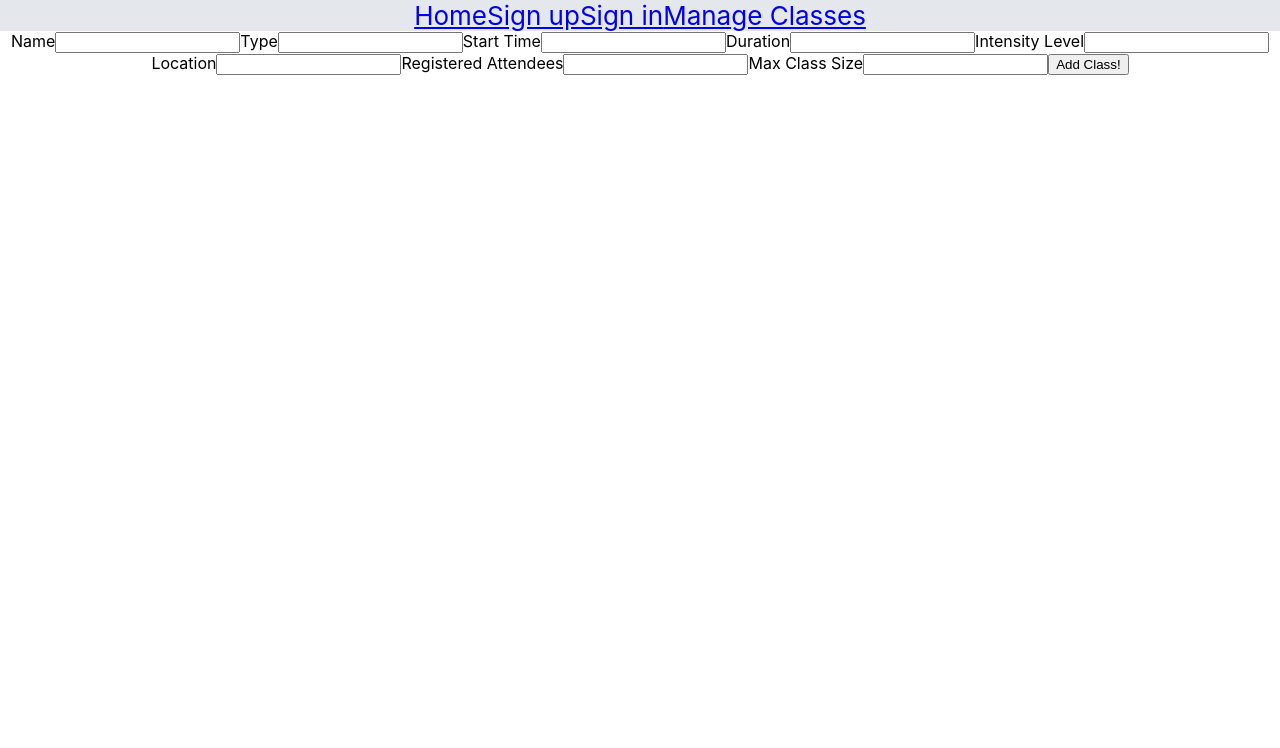
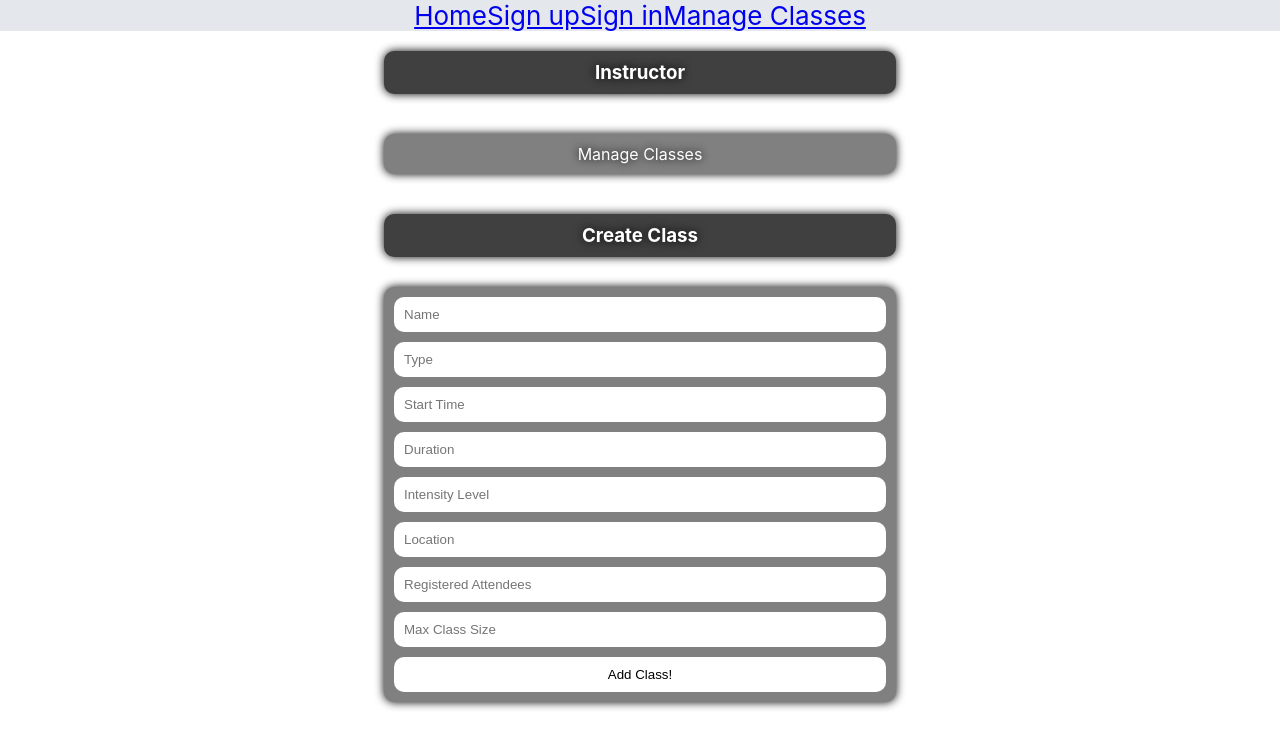
Before and after one commit to ft-3-Anywhere-Fitness/Frontend, a React (Create React App) app: page /classes/create in a window 1280 px wide. Shown: the top 748 px of the page. Built offline with nearby package versions, Linux system fonts and the light colour scheme.

Commit message:
Create Class Styling

```diff
--- a/src/components/CreateClassForm.js
+++ b/src/components/CreateClassForm.js
@@ -1,4 +1,5 @@
-import React, { useState } from 'react'
+import React, { useState } from 'react';
+import { useHistory } from 'react-router-dom';
 
 const initialFormValues = {
     name: '',
@@ -11,52 +12,49 @@ const initialFormValues = {
     maxClassSize: '',
 }
 const CreateClassForm = () => {
+    const history = useHistory();
+
     const [formValues, setFormValues] = useState(initialFormValues)
+
     const ChangeHandler = (e) => {
         setFormValues({...formValues,[e.target.name]: e.target.value })
-    }
+    };
 
-const submitHandler = (e) => {
-    e.preventDefault()
-    console.log('added new class!');
-}
+    const handleButtonClick = () => {
+        history.push('/classes');
+    };
+
+    const submitHandler = (e) => {
+        e.preventDefault();
+        console.log('added new class!');
+
+        // TODO - Add new class object to the database.
+
+        history.push('/classes');
+    };
+
     return (
-        <div>
-            <form onSubmit={submitHandler}>
-                <label>
-                Name
-                    <input type="text" name="name" value={formValues.name} onChange={ChangeHandler}/>
-                </label>
-                <label>
-                Type
-                    <input type="text" name="type" value={formValues.type} onChange={ChangeHandler}/>
-                </label>
-                <label>
-                Start Time
-                    <input type="text" name="startTime" value={formValues.startTime} onChange={ChangeHandler}/>
-                </label>
-                <label>
-                Duration
-                    <input type="text" name="duration" value={formValues.duration} onChange={ChangeHandler}/>
-                </label>
-                <label>
-                Intensity Level
-                    <input type="text" name="intensityLevel" value={formValues.intensityLevel} onChange={ChangeHandler}/>
-                </label>
-                <label>
-                Location
-                    <input type="text" name="location" value={formValues.location} onChange={ChangeHandler}/>
-                </label>
-                <label>
-                Registered Attendees
-                    <input type="text" name="registeredAttendees" value={formValues.registeredAttendees} onChange={ChangeHandler}/>
-                </label>
-                <label>
-                Max Class Size
-                    <input type="text" name="maxClassSize" value={formValues.maxClassSize} onChange={ChangeHandler}/>
-                </label>
-                <button> Add Class! </button>
-            </form>
+        <div className='class-container'>
+            <div className='label-container'>
+                <h3 className='label-title'>Instructor</h3>
+                <p className='label-button' onClick={handleButtonClick}>Manage Classes</p>
+            </div>
+            <div className='label-container'>
+                <h3 className='label-title'>Create Class</h3>
+            </div>
+            <div className='card-container-no'>
+                <form className='form-container' onSubmit={submitHandler}>
+                    <input className='input-style' type="text" name="name" value={formValues.name} placeholder="Name" onChange={ChangeHandler}/>
+                    <input className='input-style' type="text" name="type" value={formValues.type} placeholder="Type" onChange={ChangeHandler}/>
+                    <input className='input-style' type="text" name="startTime" value={formValues.startTime} placeholder="Start Time" onChange={ChangeHandler}/>
+                    <input className='input-style' type="text" name="duration" value={formValues.duration} placeholder="Duration" onChange={ChangeHandler}/>
+                    <input className='input-style' type="text" name="intensityLevel" value={formValues.intensityLevel} placeholder="Intensity Level" onChange={ChangeHandler}/>
+                    <input className='input-style' type="text" name="location" value={formValues.location} placeholder="Location" onChange={ChangeHandler}/>
+                    <input className='input-style' type="text" name="registeredAttendees" value={formValues.registeredAttendees} placeholder="Registered Attendees" onChange={ChangeHandler}/>
+                    <input className='input-style' type="text" name="maxClassSize" value={formValues.maxClassSize} placeholder="Max Class Size" onChange={ChangeHandler}/>
+                    <button className='input-style-no'>Add Class!</button>
+                </form>
+            </div>
         </div>
     )
 }
--- a/src/components/EditClass.js
+++ b/src/components/EditClass.js
@@ -109,7 +109,7 @@ const EditClass = () => {
                 <p className='label-button' onClick={handleButtonClick}>Manage Classes</p>
             </div>
             <div className='label-container'>
-                <h3 className='label-title'>Edit Class</h3>
+                <h3 className='label-title'>Update/Delete Class</h3>
             </div>
             <div className='card-container-no'>
                 <form className='form-container'>
@@ -167,9 +167,9 @@ const EditClass = () => {
                         name='max_attendees'
                         value={values.max_attendees}
                         onChange={handleChange}
-                        placeholder='Class Size'
+                        placeholder='Max Class Size'
                     />
-                    <button className='input-style-no' type='button' onClick={handleUpdate}>Edit Class</button>
+                    <button className='input-style-no' type='button' onClick={handleUpdate}>Update Class</button>
                     <button className='input-style-no' type='button' onClick={handleDelete}>Delete Class</button>
                 </form>
             </div>
```
